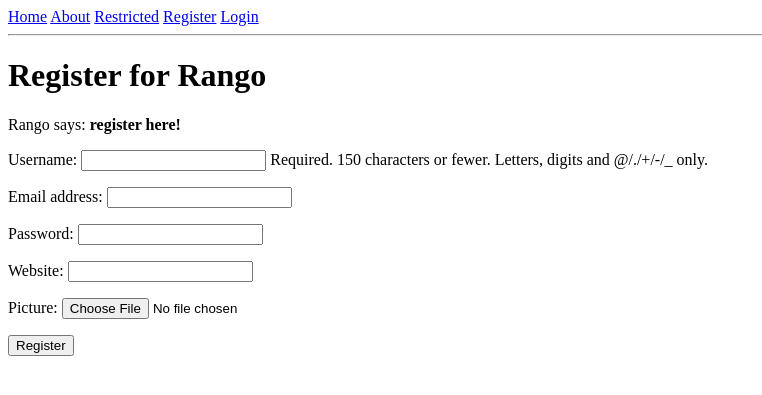
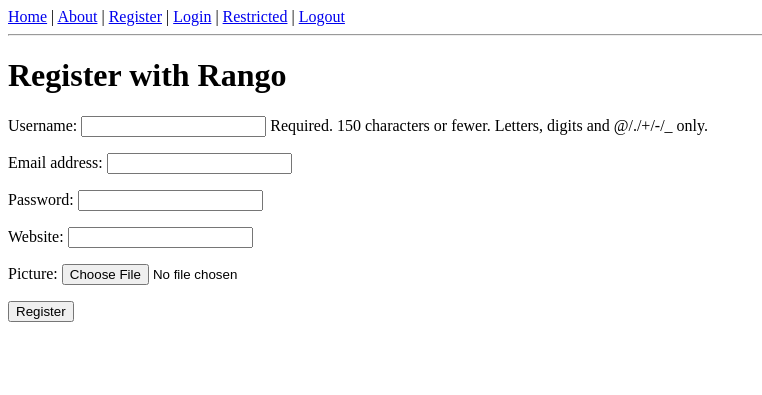
Before and after one commit to Bowen-Sun-UofG/tango_with_django_project, a Django app: page /rango/register/ in a window 1280 px wide. Shown: the top 395 px of the page, without its empty margins (0-762 px from the left). Run offline with Django 3.2, Linux system fonts and the light colour scheme.

Commit message:
Chapter 10

```diff
--- a/rango/models.py
+++ b/rango/models.py
@@ -1,6 +1,6 @@
 from django.db import models
+from django.contrib.auth.models import User
 from django.template.defaultfilters import slugify
-from django.contrib.auth.models import User
 
 
 class Category(models.Model):
--- a/rango/views.py
+++ b/rango/views.py
@@ -1,5 +1,4 @@
-from django.shortcuts import render, redirect
-from django.http import HttpResponse
+from django.shortcuts import render
 from django.contrib.auth import authenticate, login, logout
 from django.contrib.auth.decorators import login_required
 
@@ -8,8 +7,8 @@ from rango.forms import UserForm, UserProfileForm
 
 
 def index(request):
-    categories = Category.objects.order_by('name')[:5]
-    context_dict = {'categories': categories}
+    category_list = Category.objects.order_by('-likes')[:5]
+    context_dict = {'categories': category_list}
     return render(request, 'rango/index.html', context=context_dict)
 
 
@@ -31,6 +30,10 @@ def register(request):
 
             profile = profile_form.save(commit=False)
             profile.user = user
+
+            if 'picture' in request.FILES:
+                profile.picture = request.FILES['picture']
+
             profile.save()
 
             registered = True
@@ -40,11 +43,11 @@ def register(request):
         user_form = UserForm()
         profile_form = UserProfileForm()
 
-    return render(
-        request,
-        'rango/register.html',
-        context={'user_form': user_form, 'profile_form': profile_form, 'registered': registered},
-    )
+    return render(request,
+                  'rango/register.html',
+                  context={'user_form': user_form,
+                           'profile_form': profile_form,
+                           'registered': registered})
 
 
 def user_login(request):
@@ -57,11 +60,13 @@ def user_login(request):
         if user:
             if user.is_active:
                 login(request, user)
-                return redirect('rango:index')
-            return HttpResponse("Your Rango account is disabled.")
-        return HttpResponse("Invalid login details supplied.")
-    else:
-        return render(request, 'rango/login.html')
+                return render(request, 'rango/index.html')
+            else:
+                return render(request, 'rango/login.html', {'error': 'Your Rango account is disabled.'})
+        else:
+            return render(request, 'rango/login.html', {'error': 'Invalid login details supplied.'})
+
+    return render(request, 'rango/login.html')
 
 
 @login_required
@@ -72,4 +77,4 @@ def restricted(request):
 @login_required
 def user_logout(request):
     logout(request)
-    return redirect('rango:index')
+    return render(request, 'rango/index.html')
--- a/tango_with_django_project/settings.py
+++ b/tango_with_django_project/settings.py
@@ -119,4 +119,6 @@ USE_TZ = True
 # https://docs.djangoproject.com/en/2.2/howto/static-files/
 
 STATIC_URL = '/static/'
+MEDIA_URL = '/media/'
+MEDIA_ROOT = os.path.join(BASE_DIR, 'media')
 LOGIN_URL = '/rango/login/'
--- a/tango_with_django_project/urls.py
+++ b/tango_with_django_project/urls.py
@@ -1,7 +1,12 @@
 from django.contrib import admin
 from django.urls import path, include
+from django.conf import settings
+from django.conf.urls.static import static
 
 urlpatterns = [
     path('admin/', admin.site.urls),
     path('rango/', include('rango.urls')),
 ]
+
+if settings.DEBUG:
+    urlpatterns += static(settings.MEDIA_URL, document_root=settings.MEDIA_ROOT)
--- a/templates/rango/base.html
+++ b/templates/rango/base.html
@@ -1,27 +1,18 @@
 <!DOCTYPE html>
 <html>
 <head>
-    <title>Rango - {% block title_block %}Home{% endblock %}</title>
+    <title>Rango - {% block title_block %}{% endblock %}</title>
 </head>
 <body>
-
-<div>
-    <a href="{% url 'rango:index' %}">Home</a>
-    <a href="{% url 'rango:about' %}">About</a>
-    <a href="{% url 'rango:restricted' %}">Restricted</a>
-
-    {% if user.is_authenticated %}
+    <div>
+        <a href="{% url 'rango:index' %}">Home</a> |
+        <a href="{% url 'rango:about' %}">About</a> |
+        <a href="{% url 'rango:register' %}">Register</a> |
+        <a href="{% url 'rango:login' %}">Login</a> |
+        <a href="{% url 'rango:restricted' %}">Restricted</a> |
         <a href="{% url 'rango:logout' %}">Logout</a>
-    {% else %}
-        <a href="{% url 'rango:register' %}">Register</a>
-        <a href="{% url 'rango:login' %}">Login</a>
-    {% endif %}
-</div>
-
-<hr />
-
-{% block body_block %}
-{% endblock %}
-
+    </div>
+    <hr />
+    {% block body_block %}{% endblock %}
 </body>
 </html>
--- a/templates/rango/register.html
+++ b/templates/rango/register.html
@@ -1,26 +1,20 @@
-
 {% extends 'rango/base.html' %}
 
-{% block title_block %}
-    Register
-{% endblock %}
+{% block title_block %}Register{% endblock %}
 
 {% block body_block %}
-    <h1>Register for Rango</h1>
+<h1>Register with Rango</h1>
 
 {% if registered %}
-        Rango says: <strong>thank you for registering!</strong>
-        <a href="{% url 'rango:index' %}">Return to the homepage.</a><br />
+<strong>Thank you for registering!</strong>
+<a href="{% url 'rango:index' %}">Return to the homepage.</a>
 {% else %}
-        Rango says: <strong>register here!</strong><br />
-
 <form id="user_form" method="post" action="{% url 'rango:register' %}" enctype="multipart/form-data">
     {% csrf_token %}
-
     {{ user_form.as_p }}
     {{ profile_form.as_p }}
-
     <input type="submit" name="submit" value="Register" />
 </form>
 {% endif %}
+
 {% endblock %}
```
Also changed, not shown: rango/admin.py (+1 -6 lines), templates/rango/about.html (+3 -7 lines), templates/rango/index.html (+1 -6 lines), templates/rango/login.html (+7 -5 lines), templates/rango/restricted.html (+3 -7 lines), rango/migrations/0003_userprofile.py (added). Lines whose indentation alone changed are shown as unchanged.
